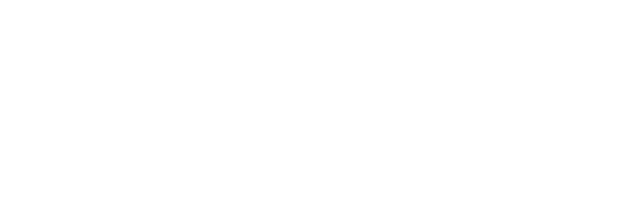
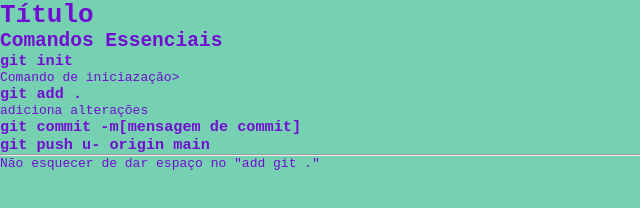
Before and after one commit to raposo177-wq/Guia, a plain HTML site: page index.html in a window 1280 px wide. Shown: the whole page, without its empty margins (0-640 px from the left). Drawn offline with Linux system fonts and the light colour scheme.

Commit message:
adicionei alterações

```diff
--- a/index.html
+++ b/index.html
@@ -1,9 +1,32 @@
-<html>
+<html lang=" pt- BR">
 <head>
 <link rel="stylesheet" href="style.css">
+<title> Guia de bolso Git</title>
 </head>
 
 <body>
+    <header>
+        <h1> Título</h1>
+    </header>
 
+    <main>
+    <h2>Comandos Essenciais</h2>
+
+    <h3>git init</h3>
+    <p>Comando de iniciazação></p>
+
+    <h3>git add .</h3>
+    <p> adiciona alterações</p>
+    <h3> git commit -m[mensagem de commit]</h3>
+    <p></p>
+
+    <h3>git push u- origin main</h3>
+    <p></p>
 </body>
+</main>
+
+<footer>
+    <hr>
+    <p> Não esquecer de dar espaço no "add git ."</p>
+</footer>
 </html>
--- a/style.css
+++ b/style.css
@@ -2,3 +2,9 @@
 margin:0px ;
 padding: 0px;
 }
+
+body{
+    font-family: monospace;
+    background-color: rgb(118, 209, 179);
+    color: rgb(115, 12, 211);
+}
```
